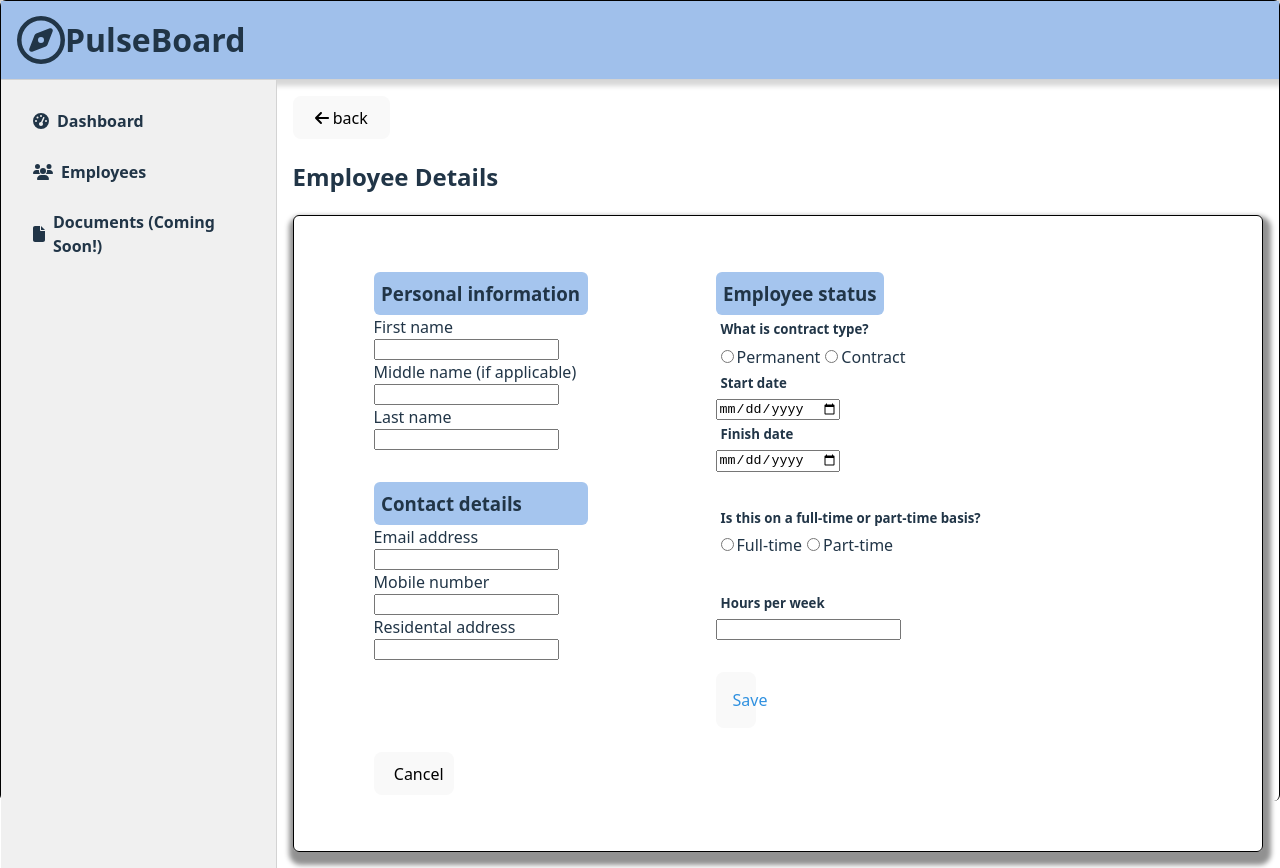
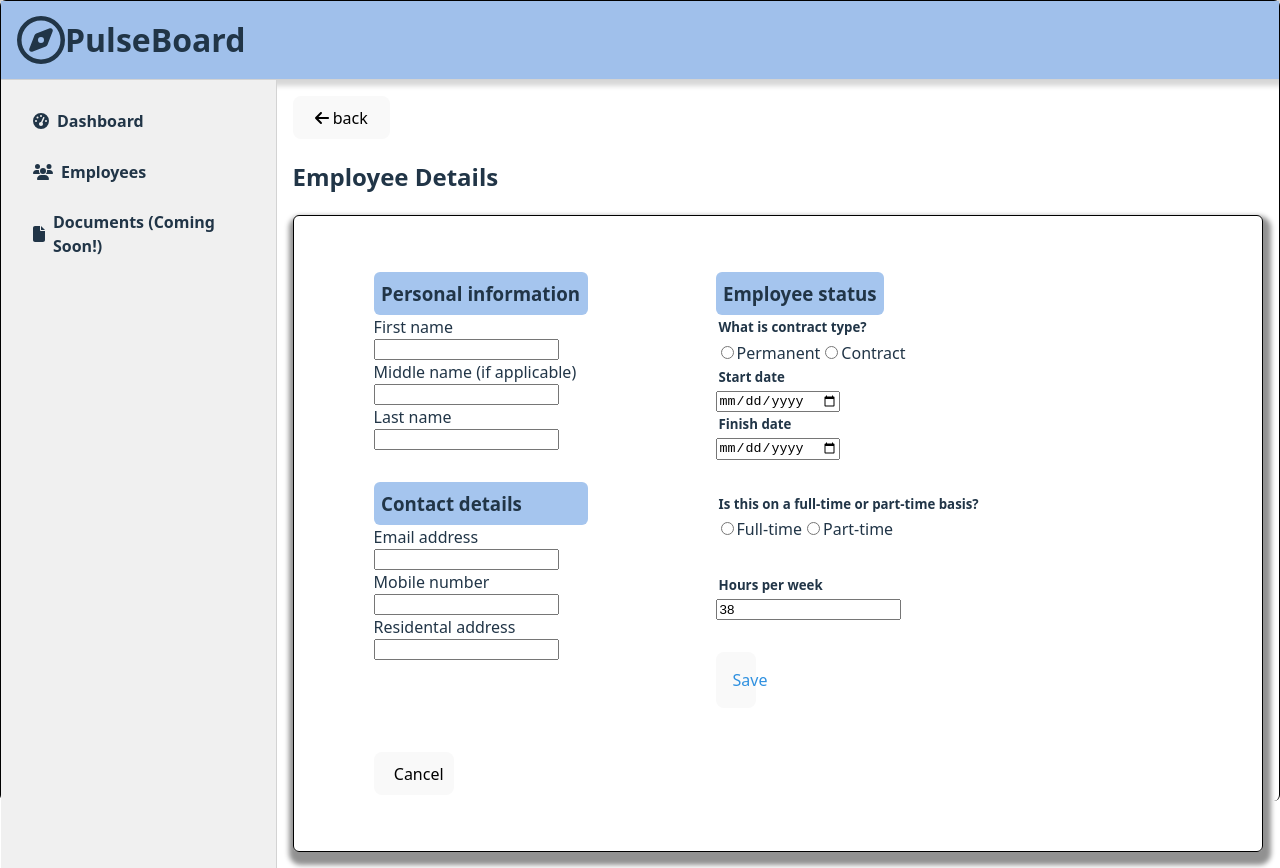
Before and after one commit to ronaldkwan93/client-employee-tracker, a React (Vite) app: page /employeeDetails in a window 1280 px wide. Built offline with nearby package versions, Linux system fonts and the light colour scheme; no server answers.

Commit message:
adds email, address & hours per week validation & hours default

```diff
--- a/src/components/EmployeeForm/EmployeeForm.module.scss
+++ b/src/components/EmployeeForm/EmployeeForm.module.scss
@@ -19,7 +19,7 @@
       padding: 0.4em;
     }
     h5 {
-      margin: 5px;
+      margin: 3px;
     }
     gap: 2em 8em;
     button {
--- a/src/components/EmployeeForm/EmployeeForm.tsx
+++ b/src/components/EmployeeForm/EmployeeForm.tsx
@@ -290,7 +290,7 @@
           <input
             type="number"
             name="hoursPerWeek"
-            defaultValue={data?.hoursPerWeek}
+            defaultValue={data?.hoursPerWeek ? data?.hoursPerWeek : 38 }
             onChange={handleInputChange}
           />
         </div>
--- a/src/schemas/employeeSchema.ts
+++ b/src/schemas/employeeSchema.ts
@@ -6,13 +6,18 @@
     middlename: z.string().optional(),
     lastName: z.string().min(1, "Last name is required"),
     email: z.string().email(),
-    address: z.string(),
+    address: z.string().min(1, "Address is required"),
     contractType: z.enum(["PERMANENT", "CONTRACT"]),
     employmentType: z.enum(["FULL_TIME", "PART_TIME"]),
-    mobile: z.string(),
+    mobile: z.string().min(1, "Mobile is required"),
     startDate: z.string().min(1, "Start date is required"),
     endDate: z.string().optional(),
-    hoursPerWeek: z.string(),
+    hoursPerWeek: z
+      .string()
+      .min(1, "Hours per week is required")
+      .refine((val) => parseFloat(val) !== 0, {
+        message: "Hours per week cannot be 0",
+      }),
   })
   .refine(
     (data) => {
--- a/src/services/dataServices.ts
+++ b/src/services/dataServices.ts
@@ -1,7 +1,9 @@
 import type { Employee } from "../context/DataContextProvider";
 
+const API_BASE_URL = "http://localhost:8080";
+
 export const getAllEmployees = async () => {
-  const response = await fetch("http://localhost:8080/employees");
+  const response = await fetch(`${API_BASE_URL}/employees`);
   if (!response.ok) {
     throw new Error("Failed to fetch data");
   }
@@ -12,7 +14,7 @@
 };
 
 export const createEmployee = async (data: Employee) => {
-  const response = await fetch("http://localhost:8080/employees", {
+  const response = await fetch(`${API_BASE_URL}/employees`, {
     method: "POST",
     headers: {
       "Content-Type": "application/json",
@@ -31,7 +33,7 @@
 
 export const deleteEmployeeById = async (id: number) => {
   try {
-    const response = await fetch(`http://localhost:8080/employees/${id}`, {
+    const response = await fetch(`${API_BASE_URL}/employees/${id}`, {
       method: "DELETE",
       headers: {
         "Content-Type": "application/json",
@@ -45,7 +47,7 @@
 
 export const getEmployeeById = async (id: number) => {
   try {
-    const response = await fetch(`http://localhost:8080/employees/${id}`);
+    const response = await fetch(`${API_BASE_URL}/employees/${id}`);
     if (!response.ok) {
       throw new Error("Failed to get Employee data");
     }
@@ -55,7 +57,7 @@
 };
 
 export const updateEmployeeById = async (id: number, data: Employee) => {
-  const response = await fetch(`http://localhost:8080/employees/${id}`, {
+  const response = await fetch(`${API_BASE_URL}/employees/${id}`, {
     method: "PATCH",
     headers: {
       "Content-Type": "application/json",
@@ -70,4 +72,4 @@
   }
 
   return result;
-}
+};
```
